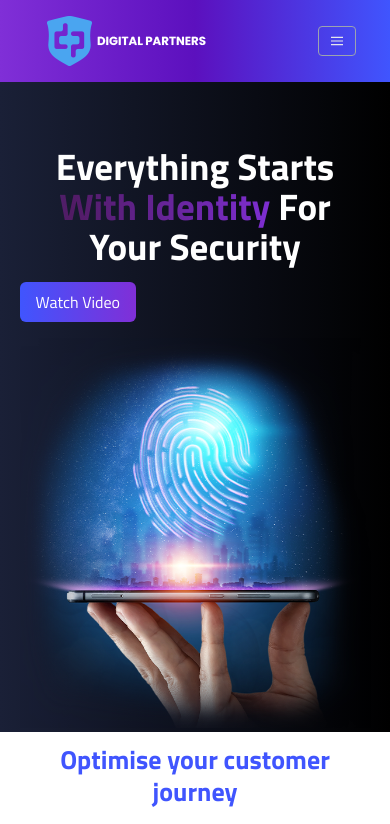
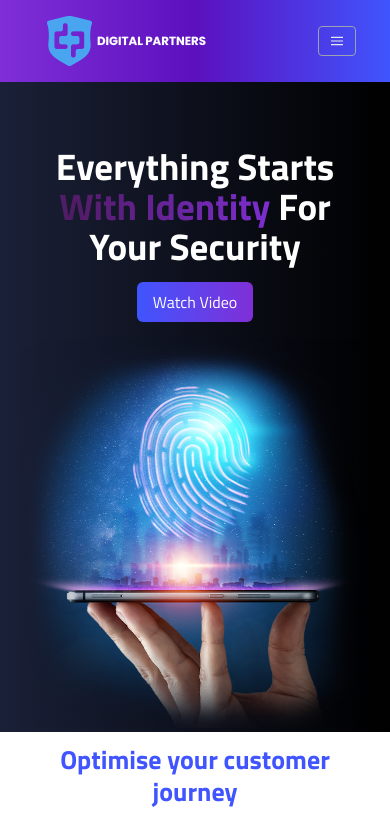
Before and after one commit to abdulqadirmohamed/digital-partners, a Next.js app: page / in a window 390 px wide. Shown: the top 824 px of the page. Built offline with nearby package versions, Linux system fonts and the light colour scheme.

Commit message:
added video player

```diff
--- a/src/components/Footer.jsx
+++ b/src/components/Footer.jsx
@@ -144,7 +144,7 @@ const Footer = () => {
       <div className="divide"></div>
       <div className="md:w-[70%] w-[90%] mx-auto h-full py-3 flex justify-center">
         <h2 className="text-[#A5B6D2] font-light">
-          © {currentYear} New Creation, All Rights Reserved.
+          © {currentYear} Digital Partners, All Rights Reserved.
         </h2>
       </div>
     </div>
--- a/src/components/Hero.jsx
+++ b/src/components/Hero.jsx
@@ -91,7 +91,7 @@ const Hero = () => {
           </div>
           {/* Diolog */}
           <div className="my-4">
-            <div className="inset-0 flex justify-left md:justify-center">
+            <div className="inset-0 flex md:justify-left justify-center">
               <button
                 type="button"
                 onClick={openModal}
@@ -126,7 +126,7 @@ const Hero = () => {
                       leaveFrom="opacity-100 scale-100"
                       leaveTo="opacity-0 scale-95"
                     >
-                      <Dialog.Panel className=" bg-red-900 flex justify-center transform  rounded-2xl  p-6 shadow-xl transition-all">
+                      <Dialog.Panel className=" bg-white flex justify-center transform  rounded-2xl  p-6 shadow-xl transition-all">
                         <div className="mt-2">
                           <ReactPlayer url="https://vimeo.com/839465389" controls />
                         </div>
```
